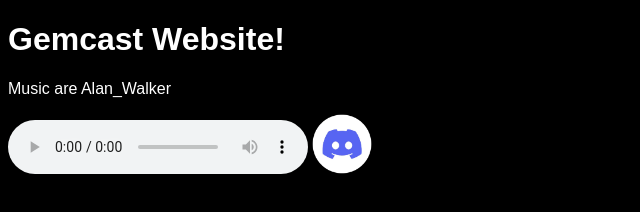
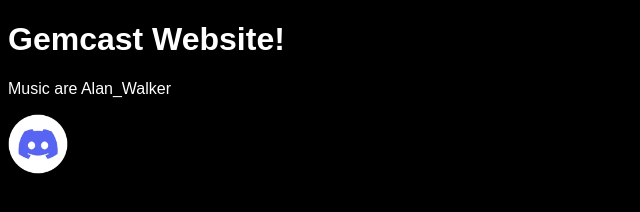
Before and after one commit to HubRobloxScript/Gemcast-Offical-website, a plain HTML site: page index.html in a window 1280 px wide. Shown: the whole page, without its empty margins (0-640 px from the left). Drawn offline with Linux system fonts and the light colour scheme.

Commit message:
Update index.html

```diff
--- a/index.html
+++ b/index.html
@@ -9,7 +9,6 @@
 <body>
     <h1>Gemcast Website!</h1>
     <p>Music are Alan_Walker</p>
-    <audio controls src="https://drive.google.com/file/d/12UE7ubSd8J2wGgFuy8AEb6zqOvS3RCXK/view?usp=sharing" autoplay loop></audio>
     <a href="https://discord.gg/zHGUnWW3ja"><img class="discord" src="tech-guide_header-image-discord.webp" width="60" height="60"></a>
 </body>
 <style>
```
